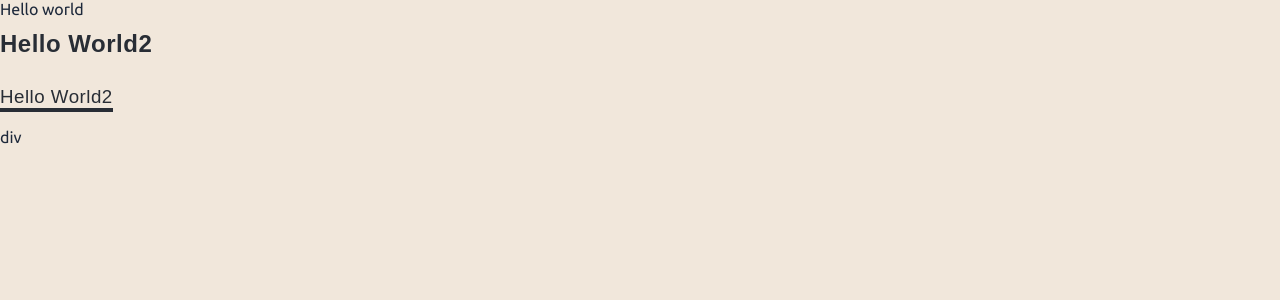
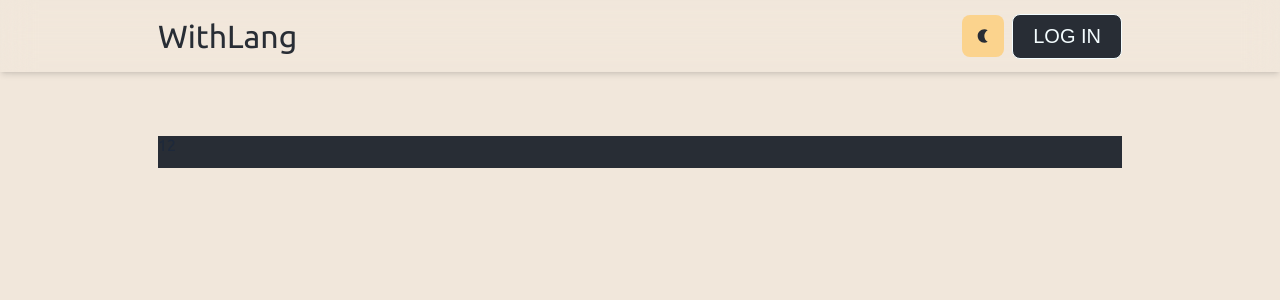
Before and after one commit to ramazandogna/with-lang, a React (Create React App) app: page / in a window 1280 px wide. Shown: the top 300 px of the page. Built offline with nearby package versions, Linux system fonts and the light colour scheme.

Commit message:
Navbar has finished

```diff
--- a/package.json
+++ b/package.json
@@ -11,6 +11,7 @@
       "@testing-library/user-event": "^13.5.0",
       "react": "^18.2.0",
       "react-dom": "^18.2.0",
+      "react-icons": "^4.10.1",
       "react-router-dom": "^6.14.1",
       "react-scripts": "5.0.1",
       "web-vitals": "^2.1.4"
--- a/public/index.html
+++ b/public/index.html
@@ -30,7 +30,7 @@
   <title>With Lang</title>
 </head>
 
-<body>
+<body class="dark">
   <noscript>You need to enable JavaScript to run
     this app.</noscript>
   <div id="root"></div>
--- a/src/App.js
+++ b/src/App.js
@@ -1,12 +1,17 @@
 import './Assets/Styles/global.css';
+
+import Home from './Pages/Home';
+import Navbar from './Components/Navbar';
 
 function App() {
    return (
       <div>
-         <p>Hello world</p>
-         <h2>Hello World2</h2>
-         <h3>Hello World2</h3>
-         <div>div</div>
+         <Navbar />
+         <div className="app-section">
+            <div className="container">
+               <Home />
+            </div>
+         </div>
       </div>
    );
 }
--- a/src/Assets/Styles/global.css
+++ b/src/Assets/Styles/global.css
@@ -61,3 +61,49 @@ h3 {
    font-weight: 500;
    border-bottom: 4px solid var(--dark-color);
 }
+
+/* a {
+   color: var(--link-color);
+   border-bottom: 2px solid var(--link-color);
+} */
+
+li {
+   list-style: none;
+}
+
+a {
+   text-decoration: none;
+}
+
+.app-section {
+   position: relative;
+   padding-top: calc(var(--header-height) + 1.5rem);
+}
+
+.section {
+   padding: 2.5rem 0;
+}
+
+.container {
+   position: relative;
+   width: 100%;
+   max-width: 1320px;
+   margin: auto;
+   padding: 0 1rem;
+}
+
+@media screen and (max-width: 1500px) {
+   .container {
+      width: 1140px;
+   }
+}
+@media screen and (max-width: 1300px) {
+   .container {
+      width: 996px;
+   }
+}
+@media screen and (max-width: 992px) {
+   .container {
+      width: 100%;
+   }
+}
--- /dev/null
+++ b/src/Assets/Styles/home.css
@@ -0,0 +1,4 @@
+.home-pırt {
+   background-color: var(--dark-color);
+   height: 2rem;
+}
--- /dev/null
+++ b/src/Assets/Styles/navbar.css
@@ -0,0 +1,90 @@
+.header {
+   display: flex;
+   align-items: center;
+   width: 100%;
+   height: var(--header-height);
+   background-color: var(--he);
+   position: fixed;
+   backdrop-filter: blur(16px);
+   z-index: 10;
+   box-shadow: 0 4px 6px -1px rgb(0 0 0 / 0.1), 0 2px 4px -2px rgb(0 0 0 / 0.1);
+}
+
+.header-container {
+   display: flex;
+   justify-content: space-between;
+   align-items: center;
+}
+
+.logo-area {
+   font-size: 2rem;
+   color: var(--dark-color);
+}
+
+.login-button {
+   cursor: pointer;
+   padding: 10px 20px;
+   font-size: 20px;
+   color: var(--light-color);
+   background-color: var(--dark-color);
+   border: 1px solid var(--light-color);
+   border-radius: 0.5rem;
+}
+
+.login-button:hover {
+   color: var(--dark-color);
+   background-color: var(--light-color);
+   border: 1px solid var(--dark-color);
+}
+
+.navbar-right {
+   display: flex;
+   gap: 0.5rem;
+   align-items: center;
+}
+
+.night-icon {
+   display: flex;
+   align-items: center;
+   padding: 13px;
+   border-radius: 0.5rem;
+   color: var(--light-color);
+   cursor: pointer;
+   background-color: #805ad5;
+   transition: transform 0.3s ease-out;
+}
+
+.night-icon:hover {
+   background-color: #6e3bdb;
+}
+
+.day-icon {
+   display: flex;
+   align-items: center;
+   padding: 13px;
+   border-radius: 0.5rem;
+   color: var(--dark-color);
+   cursor: pointer;
+   background-color: #fbd38d;
+   transition: transform 0.3s ease-out;
+}
+
+.day-icon:hover {
+   background-color: #f7c46b;
+}
+
+.nightMode:active .night-icon {
+   transform: translateY(100%);
+}
+
+.nightMode:active .day-icon {
+   transform: translateY(100%);
+}
+
+.dayMode:active .night-icon {
+   transform: translateY(100%);
+}
+
+.dayMode:active .day-icon {
+   transform: translateY(100%);
+}
--- /dev/null
+++ b/src/Components/Navbar.js
@@ -0,0 +1,54 @@
+import '../Assets/Styles/navbar.css';
+
+import React, { useEffect, useState } from 'react';
+
+import { FaSun } from 'react-icons/fa';
+import { Link } from 'react-router-dom';
+import { MdNightlight } from 'react-icons/md';
+
+function Navbar() {
+   const [isNightMode, setIsNightMode] = useState(false);
+
+   useEffect(() => {
+      if (isNightMode) {
+         document.body.classList.add('dark');
+      } else {
+         document.body.classList.remove('dark');
+      }
+      console.log(isNightMode);
+   }, [isNightMode]);
+
+   return (
+      <div className="header">
+         <div className="header-container container">
+            <Link to="/">
+               <div className="logo-area">WithLang</div>
+            </Link>
+
+            <div className="navbar-right">
+               <div
+                  onClick={() => setIsNightMode(!isNightMode)}
+                  className={`night-mode ${
+                     isNightMode ? 'nightMode' : 'dayMode'
+                  }`}
+               >
+                  {isNightMode ? (
+                     <div className="night-icon">
+                        <FaSun />
+                     </div>
+                  ) : (
+                     <div className="day-icon">
+                        <MdNightlight />
+                     </div>
+                  )}
+               </div>
+               <Link to="/">
+                  <button className="login-button">LOG IN</button>
+               </Link>
+            </div>
+         </div>
+      </div>
+   );
+}
+
+export default Navbar;
--- /dev/null
+++ b/src/Pages/Home.jsx
@@ -0,0 +1,13 @@
+import '../Assets/Styles/home.css';
+
+import React from 'react';
+
+function Home() {
+   return (
+      <div className="section">
+         <div className="home-pırt">12</div>
+      </div>
+   );
+}
+
+export default Home;
--- a/src/index.js
+++ b/src/index.js
@@ -1,10 +1,13 @@
 import App from './App';
+import { BrowserRouter } from 'react-router-dom';
 import React from 'react';
 import ReactDOM from 'react-dom/client';
 
 const root = ReactDOM.createRoot(document.getElementById('root'));
 root.render(
    <React.StrictMode>
-      <App />
+      <BrowserRouter>
+         <App />
+      </BrowserRouter>
    </React.StrictMode>
 );
```
Also changed, not shown: 1 other file (tests, documents, lock files or other folders).
